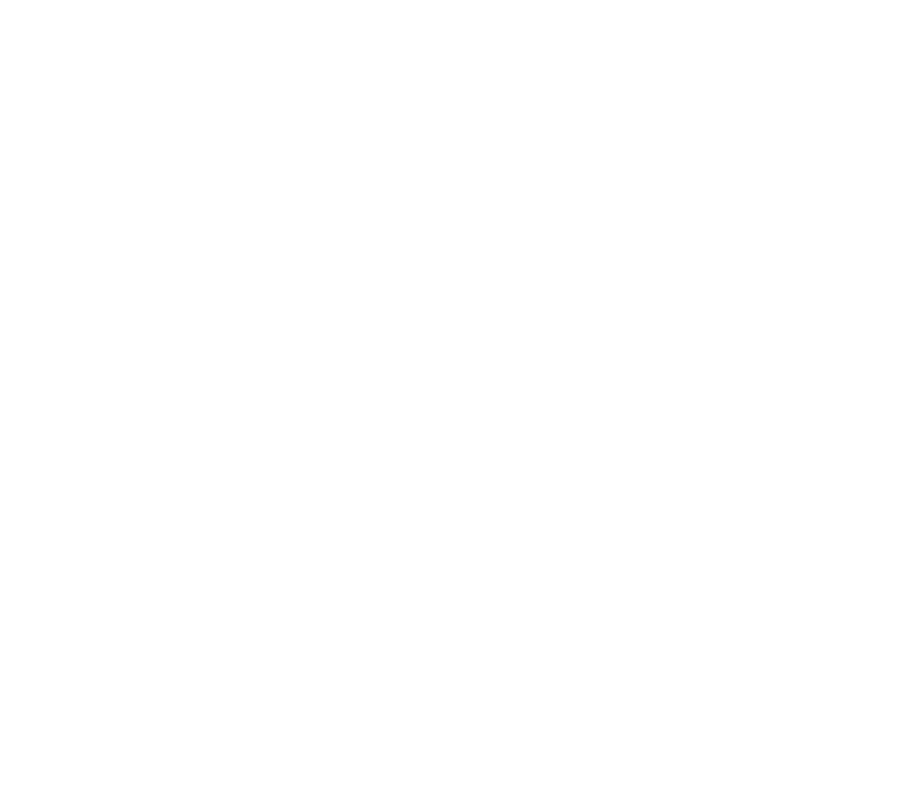
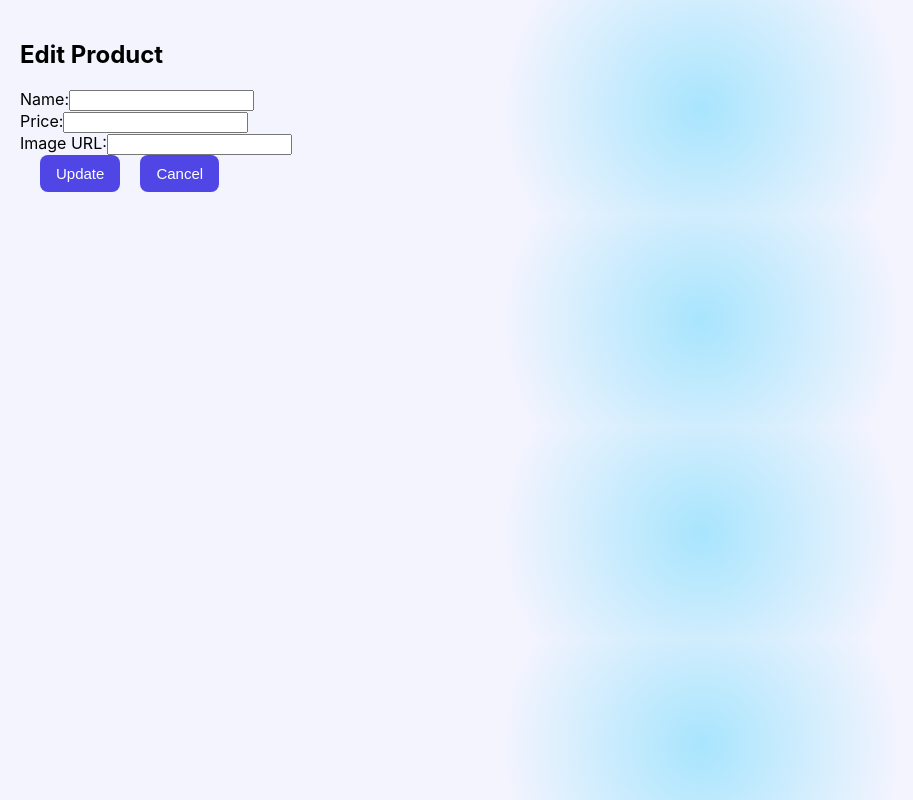
Before and after one commit to Mahesh1325/PWA-Project, a React (Create React App) app in the folder client/: page /edit-product/1 in a window 1280 px wide. Before the commit this address had no page. Shown: the whole page, without its empty margins (0-913 px from the left). Built offline with nearby package versions, Linux system fonts and the light colour scheme; no server answers.

Commit message:
search added

```diff
--- a/client/src/App.jsx
+++ b/client/src/App.jsx
@@ -4,6 +4,8 @@ import Home from './pages/Home';
 import Products from './pages/Products';
 import AddProduct from './pages/AddProduct';
 import EditProduct from './pages/EditProduct';
+import DeleteProduct from './pages/DeleteProduct';
+import Search from './pages/Search';
 
 export default function App() {
   return (
@@ -12,7 +14,9 @@ export default function App() {
         <Route path="/" element={<Home />} />
         <Route path="/products" element={<Products />} />
         <Route path="/addproduct" element={<AddProduct />} />
-        <Route path="/editproduct/:id" element={<EditProduct />} />
+        <Route path="/edit-product/:id" element={<EditProduct />} />
+        <Route path="/delete-product" element={<DeleteProduct />} />
+        <Route path="/search" element={<Search />} />
       </Routes>
     </Router>
   );
--- a/client/src/api.js
+++ b/client/src/api.js
@@ -6,3 +6,5 @@ export const getProducts = () => axios.get(API_URL);
 export const addProduct = (product) => axios.post(API_URL, product);
 export const updateProduct = (id, product) => axios.put(`${API_URL}/${id}`, product);
 export const deleteProduct = (id) => axios.delete(`${API_URL}/${id}`);
+export const getProductById = (id) =>
+  axios.get(`${API_URL}/${id}`);
--- a/client/src/index.js
+++ b/client/src/index.js
@@ -2,6 +2,7 @@ import React from 'react';
 import ReactDOM from 'react-dom/client';
 import './index.css';
 import App from './App';
+import './styles/global.css';
 import * as serviceWorkerRegistration from './serviceWorkerRegistration';
 import reportWebVitals from './reportWebVitals';
 
--- a/client/src/pages/DeleteProduct.jsx
+++ b/client/src/pages/DeleteProduct.jsx
@@ -0,0 +1,45 @@
+import React, { useEffect, useState } from 'react';
+import { getProducts, deleteProduct } from '../api';
+import { useNavigate } from 'react-router-dom';
+
+export default function DeleteProduct() {
+  const [products, setProducts] = useState([]);
+  const navigate = useNavigate();
+
+  useEffect(() => {
+    loadProducts();
+  }, []);
+
+  const loadProducts = async () => {
+    const res = await getProducts();
+    setProducts(res.data);
+  };
+
+  const handleDelete = async (id) => {
+    const confirm = window.confirm('Are you sure?');
+    if (!confirm) return;
+
+    await deleteProduct(id);
+    loadProducts(); // refresh list
+  };
+
+  return (
+    <div style={{ padding: 20 }}>
+      <h2>Delete Product</h2>
+
+      <button onClick={() => navigate('/')}>Home</button>
+
+      {products.map((p) => (
+        <div key={p._id} style={{ margin: '10px 0' }}>
+          <b>{p.name}</b> - ₹{p.price}
+          <button
+            onClick={() => handleDelete(p._id)}
+            style={{ marginLeft: 10 }}
+          >
+            Delete
+          </button>
+        </div>
+      ))}
+    </div>
+  );
+}
--- a/client/src/pages/EditProduct.jsx
+++ b/client/src/pages/EditProduct.jsx
@@ -1,4 +1,4 @@
-import React, { useState, useEffect } from 'react';
+/**import React, { useState, useEffect } from 'react';
 import { getProducts, updateProduct } from '../api';
 import { useNavigate, useParams } from 'react-router-dom';
 
@@ -48,4 +48,73 @@ export default function EditProduct() {
       </form>
     </div>
   );
+}*/
+import React, { useEffect, useState } from 'react';
+import { getProductById, updateProduct } from '../api';
+import { useParams, useNavigate } from 'react-router-dom';
+
+export default function EditProduct() {
+  const { id } = useParams();
+  const navigate = useNavigate();
+
+  const [name, setName] = useState('');
+  const [price, setPrice] = useState('');
+  const [image, setImage] = useState('');
+
+  useEffect(() => {
+    loadProduct();
+  }, []);
+
+  const loadProduct = async () => {
+    const res = await getProductById(id);
+    setName(res.data.name);
+    setPrice(res.data.price);
+    setImage(res.data.image || '');
+  };
+
+  const handleSubmit = async (e) => {
+    e.preventDefault();
+    await updateProduct(id, { name, price, image });
+    navigate('/products');
+  };
+
+  return (
+    <div style={{ padding: 20 }}>
+      <h2>Edit Product</h2>
+
+      <form onSubmit={handleSubmit}>
+        <div>
+          <label>Name:</label>
+          <input
+            value={name}
+            onChange={(e) => setName(e.target.value)}
+            required
+          />
+        </div>
+
+        <div>
+          <label>Price:</label>
+          <input
+            type="number"
+            value={price}
+            onChange={(e) => setPrice(e.target.value)}
+            required
+          />
+        </div>
+
+        <div>
+          <label>Image URL:</label>
+          <input
+            value={image}
+            onChange={(e) => setImage(e.target.value)}
+          />
+        </div>
+
+        <button type="submit">Update</button>
+        <button type="button" onClick={() => navigate('/')}>
+          Cancel
+        </button>
+      </form>
+    </div>
+  );
 }
--- a/client/src/pages/Home.jsx
+++ b/client/src/pages/Home.jsx
@@ -12,10 +12,11 @@ export default function Home() {
         gridTemplateColumns: "repeat(auto-fit, minmax(200px, 1fr))",
         gap: "1rem"
       }}>
-        <button onClick={() => navigate("/add")}>Add Product</button>
+        <button onClick={() => navigate("/addproduct")}>Add Product</button>
         <button onClick={() => navigate("/products")}>View Products</button>
-        <button onClick={() => navigate("/edit/1")}>Edit Product</button>
-        <button onClick={() => navigate("/delete/1")}>Delete Product</button>
+        {/* <button onClick={() => navigate("/editproduct")}>Edit Product</button>
+        <button onClick={() => navigate("/delete/1")}>Delete Product</button> */}
+        <button onClick={() => navigate('/search')}>Search Products</button>
       </div>
     </div>
   );
--- a/client/src/pages/Products.jsx
+++ b/client/src/pages/Products.jsx
@@ -24,6 +24,7 @@ export default function Products() {
     <div style={{ padding: 20 }}>
       <h2>All Products</h2>
       <button onClick={() => navigate('/addproduct')}>Add Product</button>
+      <button onClick={() => navigate('/')}>Home</button>
       <table border="1" cellPadding="10" style={{ marginTop: 20 }}>
         <thead>
           <tr>
@@ -40,7 +41,7 @@ export default function Products() {
               <td>{p.price}</td>
               <td>{p.image}</td>
               <td>
-                <button onClick={() => navigate(`/editproduct/${p._id}`)}>Edit</button>
+                <button onClick={() => navigate(`/edit-product/${p._id}`)}>Edit</button>
                 <button onClick={() => handleDelete(p._id)}>Delete</button>
               </td>
             </tr>
--- /dev/null
+++ b/client/src/pages/Search.jsx
@@ -0,0 +1,39 @@
+import React, { useState } from 'react';
+import { getProducts } from '../api';
+import { useNavigate } from 'react-router-dom';
+
+export default function Search() {
+  const [query, setQuery] = useState('');
+  const [results, setResults] = useState([]);
+  const navigate = useNavigate();
+
+  const handleSearch = async () => {
+    const res = await getProducts();
+    const filtered = res.data.filter(p =>
+      p.name.toLowerCase().includes(query.toLowerCase())
+    );
+    setResults(filtered);
+  };
+
+  return (
+    <div style={{ padding: 20 }}>
+      <h2>Search Products</h2>
+
+      <input
+        placeholder="Enter product name"
+        value={query}
+        onChange={(e) => setQuery(e.target.value)}
+      />
+      <button onClick={handleSearch}>Search</button>
+      <button onClick={() => navigate('/')}>Home</button>
+
+      <ul>
+        {results.map(p => (
+          <li key={p._id}>
+            {p.name} - ₹{p.price}
+          </li>
+        ))}
+      </ul>
+    </div>
+  );
+}
--- /dev/null
+++ b/client/src/styles/global.css
@@ -0,0 +1,36 @@
+:root {
+  --primary: #4f46e5;
+  --primary-hover: #4338ca;
+  --danger: #ef4444;
+  --radius: 8px;
+}
+body{
+    background-image: radial-gradient( circle 476px at 54.8% 51.5%,  rgba(168,229,253,1) 0%, rgba(244,244,254,1) 42.3%, rgba(244,244,254,1) 100.2% );
+}
+button {
+  padding: 10px 16px;
+  border-radius: var(--radius);
+  border: none;
+  font-size: 15px;
+  font-weight: 500;
+  cursor: pointer;
+  background: var(--primary);
+  color: white;
+  transition: all 0.2s ease;
+  margin-left: 20px;
+}
+
+button:hover {
+  background: var(--primary-hover);
+  transform: translateY(-1px);
+}
+
+button:disabled {
+  opacity: 0.6;
+  cursor: not-allowed;
+}
+
+/* optional variants */
+button.danger {
+  background: var(--danger);
+}
```
Also changed, not shown: 1 other file (tests, documents, lock files or other folders).
